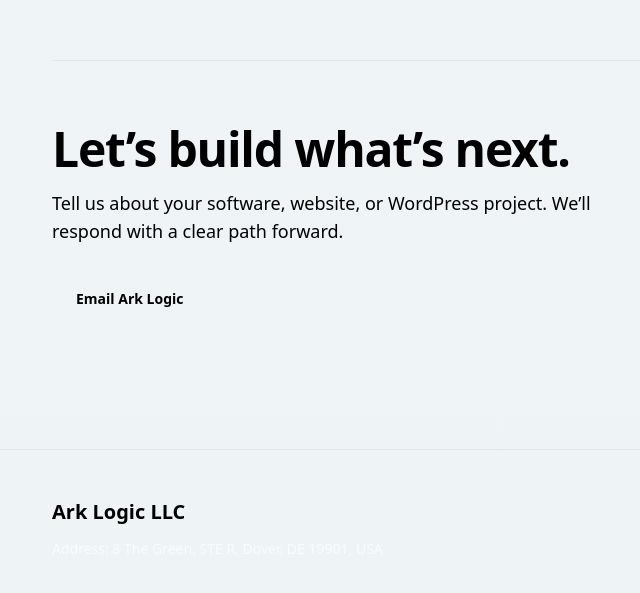
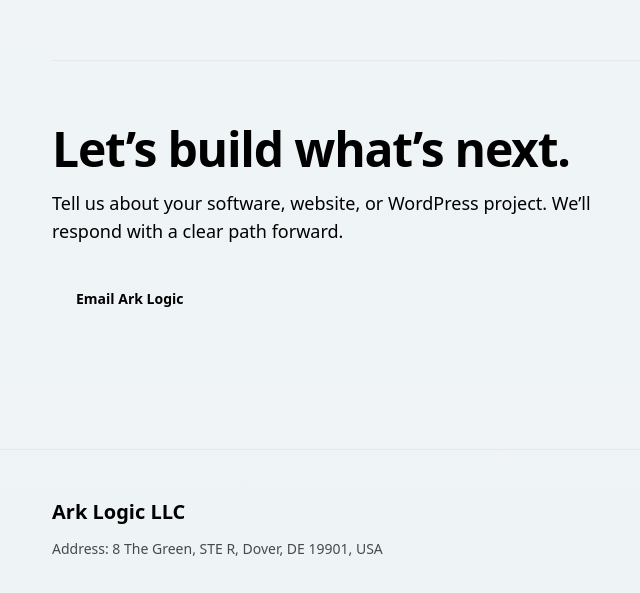
Before and after one commit to quantumarkltd/arklogicllc-website, a plain HTML site: page index.html in a window 1280 px wide. Shown: the part 1833-2426 px from the top of the page, without its empty margins (12-652 px from the left). Drawn offline with nearby package versions, Linux system fonts and the light colour scheme.

Commit message:
Update index.html

```diff
--- a/index.html
+++ b/index.html
@@ -220,7 +220,7 @@
       <div class="mx-auto flex max-w-6xl flex-col gap-6 md:flex-row md:items-end md:justify-between">
         <div>
           <p class="font-display text-xl font-bold">Ark Logic LLC</p>
-          <p class="mt-3 max-w-sm text-sm leading-relaxed text-white/70">
+          <p class="mt-3 max-w-sm text-sm leading-relaxed text-black/70">
             Address: 8 The Green, STE R, Dover, DE 19901, USA
           </p>
         </div>
```
